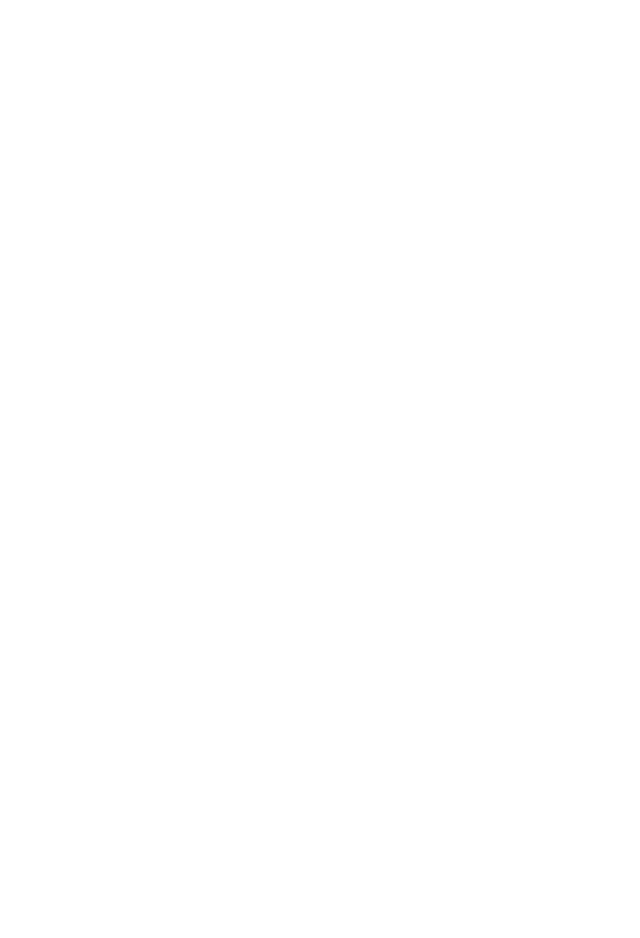
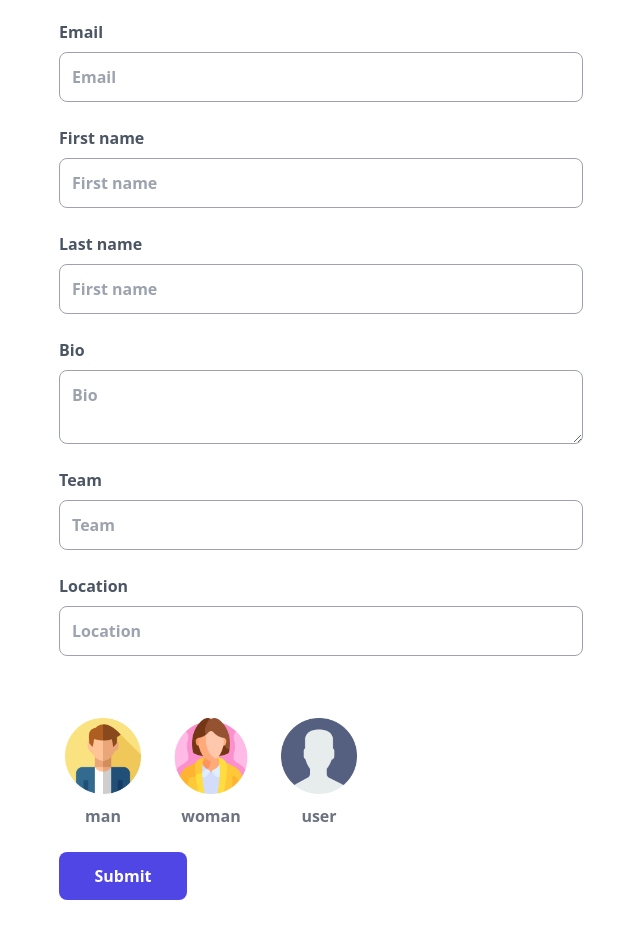
Before and after one commit to MatthewCYLau/engineering-hub-client, a Vue app: page /profile/edit in a window 1280 px wide. Before the commit this address had no page. Shown: the part 280-1218 px from the top of the page, without its empty margins (1-641 px from the left). Before the commit the page ends 800 px from the top, so only its background shows below. Built offline with nearby package versions, Linux system fonts and the light colour scheme; no server answers; the HTML template or start-up script is replaced by a standard one.

Commit message:
feat: added Edit User screen

```diff
--- a/src/components/Navigation.vue
+++ b/src/components/Navigation.vue
@@ -215,7 +215,7 @@
 
 <script lang="ts">
 import { defineComponent } from "vue";
-import { useAuth, loadUser } from "../modules/auth";
+import { useAuth } from "../modules/auth";
 
 export default defineComponent({
   props: {
@@ -235,7 +235,7 @@
     };
   },
   mounted() {
-    loadUser();
+    // loadUser();
   },
 });
 </script>
--- a/src/router/index.ts
+++ b/src/router/index.ts
@@ -2,6 +2,7 @@
 import Dashboard from "@/views/Dashboard.vue";
 import Users from "@/views/Users.vue";
 import TaskForm from "@/views/TaskForm.vue";
+import EditProfile from "@/views/EditProfile.vue";
 import TaskPage from "@/views/Task.vue";
 import Home from "@/views/Home.vue";
 import Profile from "@/views/Profile.vue";
@@ -27,6 +28,12 @@
     path: "/profile",
     name: "profile",
     component: Profile,
+    meta: { requiresAuth: true },
+  },
+  {
+    path: "/profile/edit",
+    name: "editProfile",
+    component: EditProfile,
     meta: { requiresAuth: true },
   },
   {
--- /dev/null
+++ b/src/views/EditProfile.vue
@@ -0,0 +1,187 @@
+<template>
+  <section class="text-gray-600 body-font">
+    <div class="container px-5 py-24 mx-auto max-w-7x1">
+      <div class="flex flex-wrap w-full mb-4 p-4">
+        <div class="w-full mb-6 lg:mb-0">
+          <h1
+            class="sm:text-4xl text-5xl font-medium font-bold title-font mb-2 text-gray-900"
+          >
+            Edit Profile
+          </h1>
+          <div class="h-1 w-20 bg-indigo-500 rounded"></div>
+        </div>
+      </div>
+      <div class="flex flex-wrap -m-4">
+        <div class="lg:w-1/2 sm:w-full sm:px-6 lg:px-8">
+          <div class="mt-8">
+            <form
+              @submit.prevent="submit"
+              class="p-6 flex flex-col justify-center"
+            >
+              <div class="flex flex-col mb-6">
+                <label for="email" class="font-bold">Email</label>
+                <input
+                  type="email"
+                  name="email"
+                  id="email"
+                  placeholder="Email"
+                  v-model="email"
+                  class="w-100 mt-2 py-3 px-3 rounded-lg bg-white dark:bg-gray-800 border border-gray-400 dark:border-gray-700 text-gray-800 font-semibold focus:border-indigo-500 focus:outline-none"
+                />
+              </div>
+              <div class="flex flex-col mb-6">
+                <label for="firstName" class="font-bold">First name</label>
+                <input
+                  type="text"
+                  name="firstName"
+                  id="firstName"
+                  v-model="firstName"
+                  placeholder="First name"
+                  class="w-100 mt-2 py-3 px-3 rounded-lg bg-white dark:bg-gray-800 border border-gray-400 dark:border-gray-700 text-gray-800 font-semibold focus:border-indigo-500 focus:outline-none"
+                />
+              </div>
+              <div class="flex flex-col mb-6">
+                <label for="firstName" class="font-bold">Last name</label>
+                <input
+                  type="text"
+                  name="lastName"
+                  id="lastName"
+                  v-model="lastName"
+                  placeholder="First name"
+                  class="w-100 mt-2 py-3 px-3 rounded-lg bg-white dark:bg-gray-800 border border-gray-400 dark:border-gray-700 text-gray-800 font-semibold focus:border-indigo-500 focus:outline-none"
+                />
+              </div>
+              <div class="flex flex-col mb-6">
+                <label for="name" class="font-bold">Bio</label>
+                <textarea
+                  type="text"
+                  name="bio"
+                  id="bio"
+                  v-model="bio"
+                  placeholder="Bio"
+                  class="w-100 mt-2 py-3 px-3 rounded-lg bg-white dark:bg-gray-800 border border-gray-400 dark:border-gray-700 text-gray-800 font-semibold focus:border-indigo-500 focus:outline-none"
+                />
+              </div>
+              <div class="flex flex-col mb-6">
+                <label for="team" class="font-bold">Team</label>
+                <input
+                  type="text"
+                  name="team"
+                  id="team"
+                  v-model="team"
+                  placeholder="Team"
+                  class="w-100 mt-2 py-3 px-3 rounded-lg bg-white dark:bg-gray-800 border border-gray-400 dark:border-gray-700 text-gray-800 font-semibold focus:border-indigo-500 focus:outline-none"
+                />
+              </div>
+              <div class="flex flex-col mb-6">
+                <label for="location" class="font-bold">Location</label>
+                <input
+                  type="text"
+                  name="location"
+                  id="location"
+                  v-model="location"
+                  placeholder="Location"
+                  class="w-100 mt-2 py-3 px-3 rounded-lg bg-white dark:bg-gray-800 border border-gray-400 dark:border-gray-700 text-gray-800 font-semibold focus:border-indigo-500 focus:outline-none"
+                />
+              </div>
+              <div class="flex flex-row flex-wrap gap-5 mt-8 mb-2">
+                <ImageCard
+                  v-for="(avatar, index) in avatars"
+                  :key="index"
+                  :name="avatar"
+                  :onClick="selectAvatar"
+                  :isSelected="avatar === selectedAvatar"
+                />
+              </div>
+              <button
+                type="submit"
+                class="md:w-32 bg-indigo-600 hover:bg-blue-dark text-white font-bold py-3 px-6 rounded-lg mt-3 hover:bg-indigo-500 transition ease-in-out duration-300"
+              >
+                Submit
+              </button>
+            </form>
+          </div>
+        </div>
+      </div>
+    </div>
+  </section>
+</template>
+
+<script lang="ts">
+import { defineComponent, computed, reactive, toRefs } from "vue";
+import { useRouter } from "vue-router";
+import ImageCard from "../components/ImageCard.vue";
+import { useApiWithAuth } from "../modules/api";
+import { useAuth } from "../modules/auth";
+
+type Status = "Active" | "Busy";
+
+type Avatar = "man" | "woman" | "user";
+
+interface EditProfilePayload {
+  email?: string;
+  firstName?: string;
+  lastName?: string;
+  status?: Status;
+  bio?: string;
+  team?: string;
+  location?: string;
+  avatar?: Avatar | undefined;
+}
+
+export default defineComponent({
+  components: { ImageCard },
+  setup() {
+    const { user } = useAuth();
+    const payload = reactive<EditProfilePayload>({
+      email: undefined,
+      firstName: undefined,
+      lastName: undefined,
+      status: undefined,
+      bio: undefined,
+      team: undefined,
+      location: undefined,
+      avatar: undefined,
+    });
+
+    const userId = computed(() => user?.value?.id);
+    const { get } = useApiWithAuth("/api/users/me");
+    const { put } = useApiWithAuth(`/api/users/${userId.value}`);
+    const router = useRouter();
+    const avatars: Avatar[] = ["man", "woman", "user"];
+
+    get().then((res) => {
+      payload.email = res.email;
+      payload.firstName = res.firstName;
+      payload.lastName = res.lastName;
+      payload.status = res.status;
+      payload.bio = res.bio;
+      payload.team = res.team;
+      payload.location = res.location;
+      payload.avatar = res.avatar;
+    });
+
+    const submit = () => {
+      put(payload).then(() => {
+        router.push({ name: "dashboard" });
+      });
+    };
+    const selectAvatar = (avatar: Avatar) => {
+      payload.avatar = avatar;
+    };
+    const selectedAvatar = computed(() => payload.avatar);
+
+    return {
+      user,
+      avatars,
+      submit,
+      selectAvatar,
+      selectedAvatar,
+      ...toRefs(payload),
+    };
+  },
+  onMounted() {
+    // loadUser();
+  },
+});
+</script>
--- a/src/views/TaskForm.vue
+++ b/src/views/TaskForm.vue
@@ -42,7 +42,7 @@
                 />
               </div>
               <div class="flex flex-row flex-wrap gap-5 mt-8 mb-2">
-                <ThemeCard
+                <ImageCard
                   v-for="(theme, index) in themes"
                   :key="index"
                   :name="theme"
@@ -67,9 +67,9 @@
 <script lang="ts">
 import { defineComponent, computed, reactive, toRefs } from "vue";
 import { useRouter, useRoute } from "vue-router";
-import ThemeCard from "../components/ThemeCard.vue";
+import ImageCard from "../components/ImageCard.vue";
 import { useApiWithAuth } from "../modules/api";
-import { useAuth, loadUser } from "../modules/auth";
+import { useAuth } from "../modules/auth";
 
 interface CreateTaskPayload {
   name?: string;
@@ -78,10 +78,10 @@
 }
 
 export default defineComponent({
-  components: { ThemeCard },
+  components: { ImageCard },
   props: ["id"],
   setup(props) {
-    loadUser();
+    // loadUser();
     const { user } = useAuth();
     const { loading, data, post } = useApiWithAuth("/api/tasks");
     const { put } = useApiWithAuth(`/api/tasks/${props.id}`);
```
Also changed, not shown: src/components/ImageCard.vue (renamed from src/components/ThemeCard.vue).
